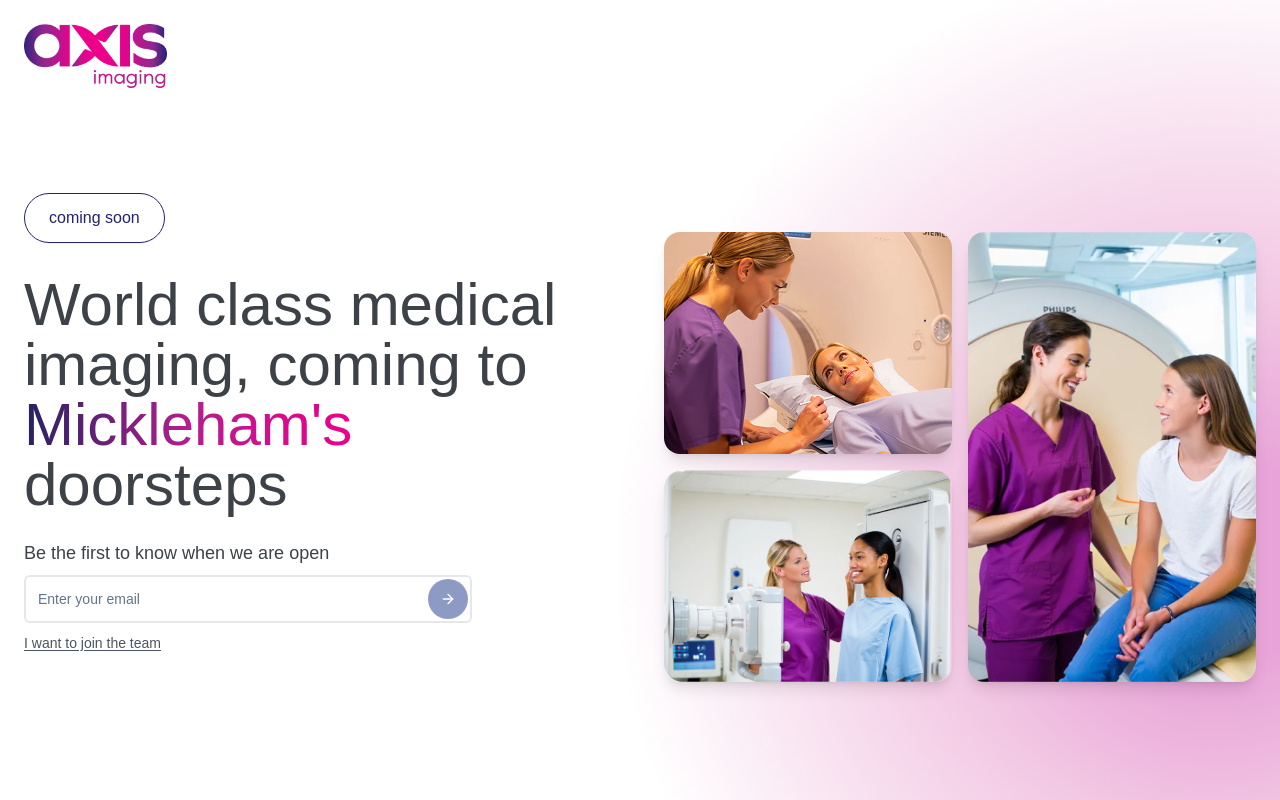
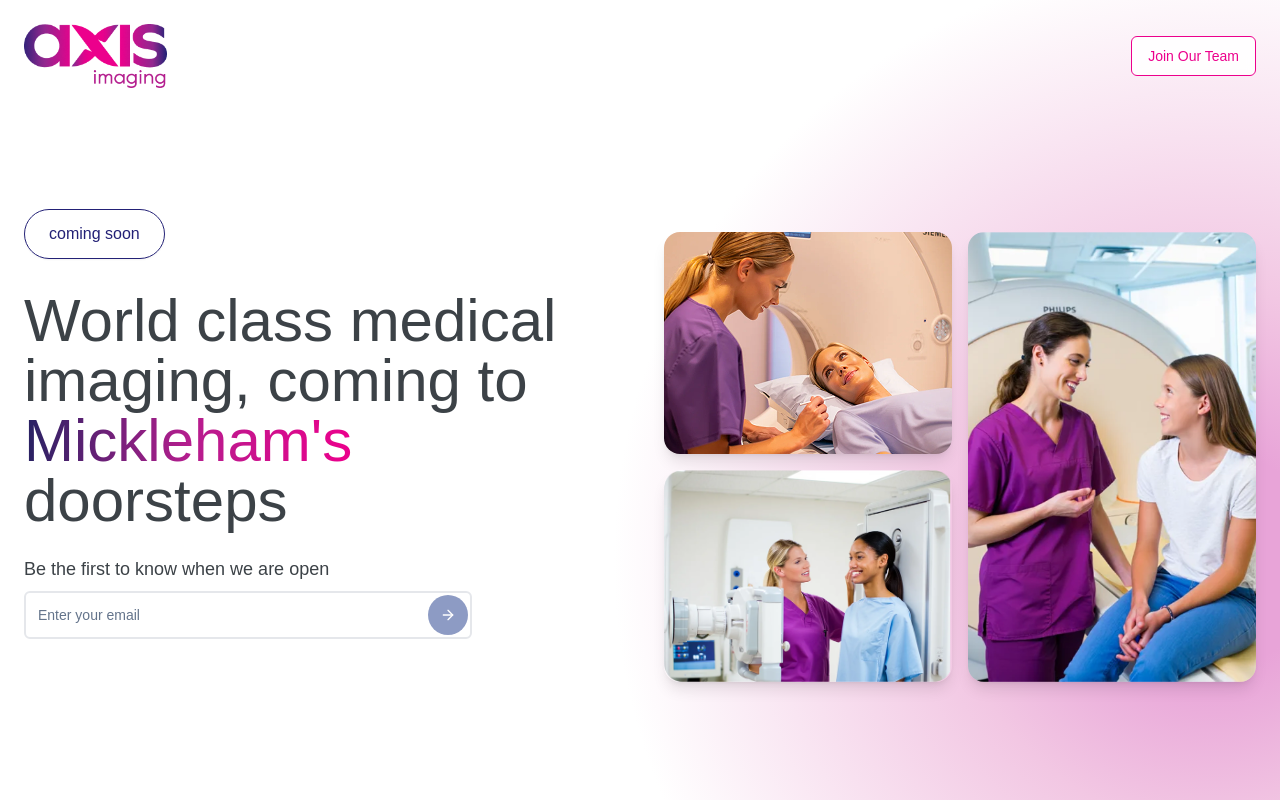
Before and after one commit to hasanaxis/stellar-web-launchpad-site, a React (Vite) app: page / in a window 1280 px wide. Built offline with nearby package versions, Linux system fonts and the light colour scheme; a web font is replaced by a local one.

Commit message:
feat: Move team join button to header
Moves the "Join Our Team" button from the team application form to the header on the home page.

```diff
--- a/src/components/Header.tsx
+++ b/src/components/Header.tsx
@@ -1,11 +1,16 @@
 
-import React from 'react';
+import React, { useState } from 'react';
+import { Button } from "@/components/ui/button";
+import { TeamApplicationForm } from './TeamApplicationForm';
 
 const Header = () => {
+  const [showTeamForm, setShowTeamForm] = useState(false);
+
   return (
+    <>
       <header className="absolute top-0 left-0 right-0 z-10 p-6">
         <div className="container mx-auto px-0">
-        <div className="flex items-center">
+          <div className="flex items-center justify-between">
             {/* Logo */}
             <div className="flex items-center space-x-2">
               <img
@@ -14,9 +19,28 @@ const Header = () => {
                 className="h-12 w-auto lg:h-16"
               />
             </div>
+
+            {/* Join Our Team Button */}
+            <Button
+              variant="outline"
+              className="text-sm px-4 py-2 bg-white/90 backdrop-blur-sm hover:bg-white"
+              style={{ borderColor: '#EC008C', color: '#EC008C' }}
+              onClick={() => setShowTeamForm(true)}
+            >
+              Join Our Team
+            </Button>
           </div>
         </div>
       </header>
+
+      {/* Team Application Form Modal */}
+      {showTeamForm && (
+        <TeamApplicationForm
+          isOpen={showTeamForm}
+          onClose={() => setShowTeamForm(false)}
+        />
+      )}
+    </>
   );
 };
 
--- a/src/components/HeroSection.tsx
+++ b/src/components/HeroSection.tsx
@@ -1,14 +1,11 @@
-
 import React, { useState } from 'react';
 import { ArrowRight } from 'lucide-react';
 import { Button } from "@/components/ui/button";
 import { Input } from "@/components/ui/input";
 import { useEmailSignup } from '@/hooks/useEmailSignup';
-import { TeamApplicationForm } from './TeamApplicationForm';
 
 const HeroSection = () => {
   const [email, setEmail] = useState('');
-  const [showTeamForm, setShowTeamForm] = useState(false);
   const { signupEmail, isLoading } = useEmailSignup();
 
   const handleSubmit = async (e: React.FormEvent) => {
@@ -25,7 +22,6 @@ const HeroSection = () => {
   };
 
   return (
-    <>
     <div
       className="min-h-screen relative overflow-hidden flex items-center justify-center"
       style={{
@@ -92,15 +88,7 @@ const HeroSection = () => {
               </Button>
             </form>
 
-              {/* Team link */}
-              <div className="mt-6">
-                <button
-                  onClick={() => setShowTeamForm(true)}
-                  className="text-sm text-gray-600 hover:text-[#232176] transition-colors duration-200 underline underline-offset-2"
-                >
-                  I want to join the team
-                </button>
-              </div>
+            {/* Remove team link section - it's now in the header */}
           </div>
 
           {/* Right content - Medical images */}
@@ -132,15 +120,6 @@ const HeroSection = () => {
         </div>
       </div>
     </div>
-
-      {/* Team Application Form Modal */}
-      {showTeamForm && (
-        <TeamApplicationForm
-          isOpen={showTeamForm}
-          onClose={() => setShowTeamForm(false)}
-        />
-      )}
-    </>
   );
 };
 
--- a/src/components/TeamApplicationForm.tsx
+++ b/src/components/TeamApplicationForm.tsx
@@ -1,4 +1,3 @@
-
 import React, { useState } from 'react';
 import { X, Upload, ChevronLeft, ChevronRight } from 'lucide-react';
 import { Button } from "@/components/ui/button";
@@ -122,22 +121,12 @@ export const TeamApplicationForm = ({ isOpen, onClose }: TeamApplicationFormProp
               Step {currentStep} of {totalSteps}
             </p>
           </div>
-          <div className="flex items-center gap-3">
-            <Button
-              variant="outline"
-              className="text-sm px-4 py-2"
-              style={{ borderColor: '#EC008C', color: '#EC008C' }}
-              onClick={() => {/* This could trigger some action or just be decorative */}}
-            >
-              Join Our Team
-            </Button>
           <button
             onClick={onClose}
             className="p-2 hover:bg-gray-100 rounded-full transition-colors"
           >
             <X className="w-5 h-5" />
           </button>
-          </div>
         </div>
 
         {/* Progress Bar */}
```
Lines whose indentation alone changed are shown as unchanged.
